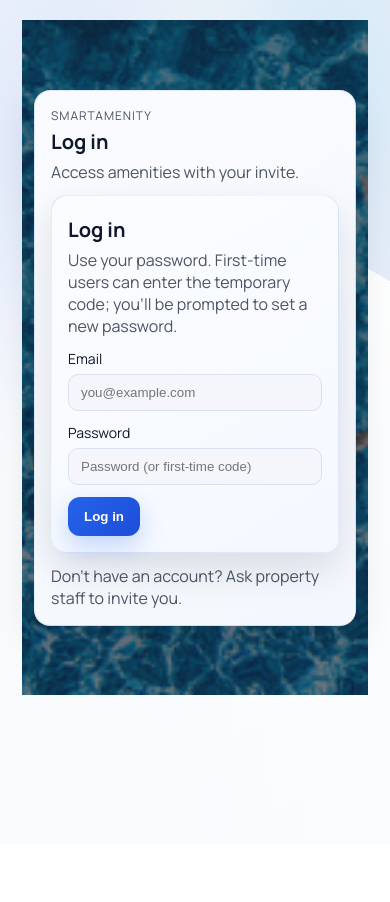
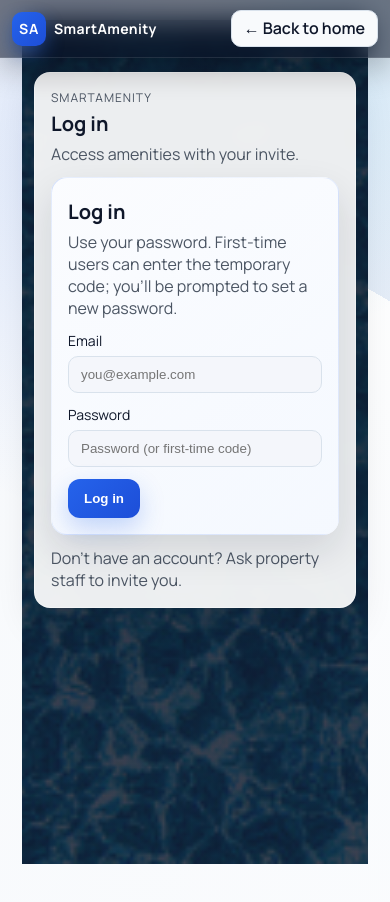
Before and after one commit to moses12345678/smartamenityfrontend, a React (Vite) app: page /login in a window 390 px wide. Shown: the top 902 px of the page. Before the commit the page ends 844 px from the top, so only its background shows below. Built offline with nearby package versions, Linux system fonts and the light colour scheme; no server answers.

Commit message:
new change 7

```diff
--- a/src/App.jsx
+++ b/src/App.jsx
@@ -56,7 +56,7 @@ const Shell = ({ children }) => {
   return (
     <div className="page-bg">
       {showTopBar && (
-        <header className="top-bar">
+        <header className="top-bar glass-topbar">
           <Link to="/" className="logo" aria-label="SmartAmenity home">
             <span className="logo-mark">SA</span>
             <span className="logo-text">SmartAmenity</span>
--- a/src/pages/AuthPage.jsx
+++ b/src/pages/AuthPage.jsx
@@ -1,5 +1,5 @@
 import { useEffect } from 'react';
-import { useNavigate, useSearchParams } from 'react-router-dom';
+import { useNavigate, useSearchParams, Link } from 'react-router-dom';
 import AuthForm from '../components/AuthForm.jsx';
 import { useAuth } from '../context/AuthContext.jsx';
 import poolBackground from '../assets/images/pool-backgrouund.jpg';
@@ -24,7 +24,18 @@ export default function AuthPage() {
         backgroundRepeat: 'no-repeat'
       }}
     >
-      <div className="card wide">
+      <div className="auth-topbar">
+        <Link to="/" className="logo" aria-label="SmartAmenity home">
+          <span className="logo-mark">SA</span>
+          <span className="logo-text">SmartAmenity</span>
+        </Link>
+        <Link className="ghost-button ghost-light" to="/">
+          ← Back to home
+        </Link>
+      </div>
+
+      <div className="auth-shell">
+        <div className="card wide glass-card">
           <div className="card-header">
             <p className="eyebrow">SmartAmenity</p>
             <h2>Log in</h2>
@@ -38,5 +49,6 @@ export default function AuthPage() {
           <div className="switcher muted">Don’t have an account? Ask property staff to invite you.</div>
         </div>
       </div>
+    </div>
   );
 }
--- a/src/styles.css
+++ b/src/styles.css
@@ -383,13 +383,34 @@ a {
   align-items: center;
   justify-content: space-between;
   padding: 16px 32px;
-  backdrop-filter: blur(12px);
+  backdrop-filter: blur(14px);
   background: var(--topbar-bg);
   border-bottom: 1px solid var(--card-border);
   position: sticky;
   top: 0;
   z-index: 10;
   color: var(--text);
+}
+
+.glass-topbar {
+  position: sticky;
+  top: 0;
+  z-index: 12;
+  background: linear-gradient(180deg, rgba(12, 22, 44, 0.82), rgba(8, 16, 32, 0.78));
+  border: 1px solid rgba(255, 255, 255, 0.12);
+  box-shadow: 0 12px 30px rgba(0, 0, 0, 0.28);
+  color: #ffffff;
+}
+
+.glass-topbar .logo {
+  color: #ffffff;
+}
+
+.glass-topbar .ghost-button,
+.glass-topbar a.ghost-button {
+  background: rgba(255, 255, 255, 0.16);
+  color: #ffffff;
+  border: 1px solid rgba(255, 255, 255, 0.25);
 }
 
 .logo {
@@ -665,16 +686,113 @@ button:hover:not(:disabled) {
   max-width: 480px;
 }
 
+:root {
+  --auth-topbar-height: 64px;
+}
+
 .auth-page {
+  position: relative;
   display: flex;
   justify-content: center;
-  align-items: center;
-  min-height: 80vh;
+  align-items: flex-start;
+  min-height: 100vh;
+  padding: calc(var(--auth-topbar-height) + 84px) 16px 80px;
 }
 
 .switcher {
   margin-top: 12px;
   color: var(--muted);
+}
+
+.auth-page::after {
+  content: '';
+  position: absolute;
+  inset: 0;
+  background: radial-gradient(circle at 18% 18%, rgba(15, 23, 42, 0.35), transparent 40%),
+    radial-gradient(circle at 80% 10%, rgba(15, 23, 42, 0.28), transparent 42%),
+    linear-gradient(180deg, rgba(15, 23, 42, 0.55), rgba(15, 23, 42, 0.35));
+  pointer-events: none;
+}
+
+.auth-shell {
+  position: relative;
+  z-index: 1;
+  width: 100%;
+  max-width: 1040px;
+  display: flex;
+  flex-direction: column;
+  gap: 16px;
+  align-items: center;
+  margin-top: 40px;
+}
+
+.auth-topbar {
+  position: fixed;
+  top: 0;
+  left: 0;
+  right: 0;
+  z-index: 2;
+  display: flex;
+  justify-content: space-between;
+  align-items: center;
+  padding: 12px 18px;
+  background: rgba(10, 18, 36, 0.55);
+  border-bottom: 1px solid rgba(255, 255, 255, 0.1);
+  backdrop-filter: blur(14px);
+  box-shadow: 0 12px 30px rgba(0, 0, 0, 0.24);
+  min-height: 56px;
+}
+
+.auth-topbar .ghost-button {
+  border-radius: 10px;
+}
+
+.ghost-light {
+  background: rgba(255, 255, 255, 0.14);
+  color: #ffffff;
+  border: 1px solid rgba(255, 255, 255, 0.28);
+}
+
+.auth-topbar .logo {
+  color: #ffffff;
+}
+
+.glass-card {
+  background: rgba(255, 255, 255, 0.92);
+  backdrop-filter: blur(14px);
+  border-color: rgba(255, 255, 255, 0.4);
+}
+
+@media (max-width: 720px) {
+  :root {
+    --auth-topbar-height: 60px;
+  }
+  .auth-page {
+    padding: calc(var(--auth-topbar-height) + 76px) 12px 56px;
+  }
+  .auth-topbar {
+    padding: 10px 14px;
+    min-height: 54px;
+  }
+  .auth-page::after {
+    background: linear-gradient(180deg, rgba(15, 23, 42, 0.65), rgba(15, 23, 42, 0.55));
+  }
+}
+
+@media (max-width: 540px) {
+  :root {
+    --auth-topbar-height: 56px;
+  }
+  .auth-page {
+    padding-top: calc(var(--auth-topbar-height) + 80px);
+  }
+  .auth-shell {
+    width: 100%;
+    margin-top: 32px;
+  }
+  .auth-topbar {
+    padding: 10px 12px;
+  }
 }
 
 .invite-layout {
```
Also changed, not shown: 1 other file (tests, documents, lock files or other folders). Lines whose indentation alone changed are shown as unchanged.
